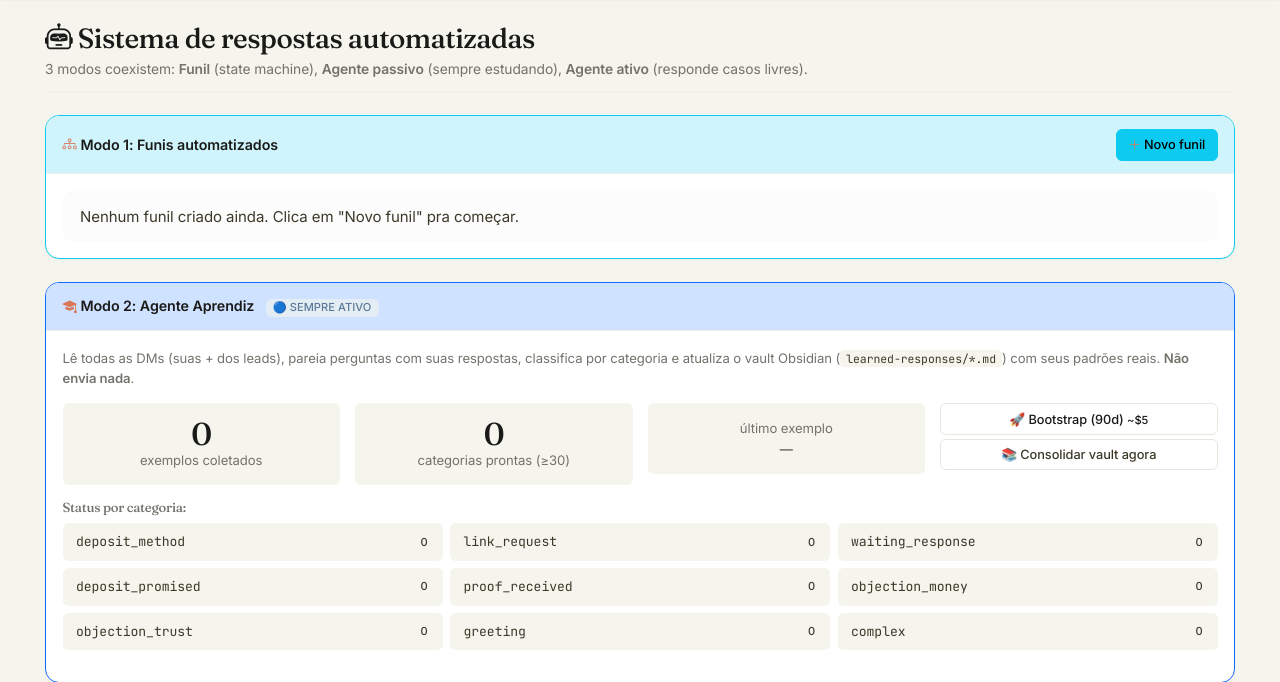
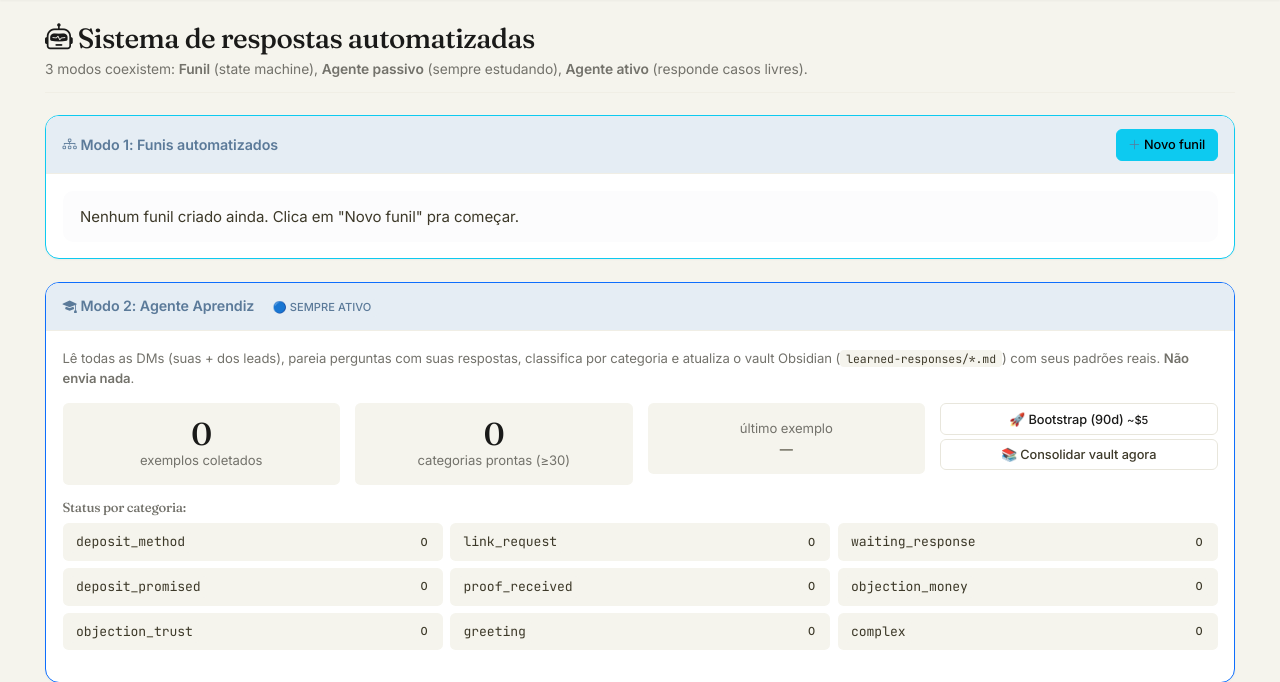
Before and after one commit to braozinn/liga-remarketing-bot, a FastAPI app: page /automation in a window 1280 px wide. Shown: the part 94-776 px from the top of the page. Run offline with FastAPI, Linux system fonts and the light colour scheme; data that the repository does not hold is empty.

Commit message:
fix: bg-*-subtle ilegíveis no dark mode
User reportou: cabeçalho 'Modo 1: Funis automatizados' (bg-info-subtle)
no dark mode estava com texto pouco legível — fundo cyan claro do
Bootstrap default + texto cinza dava contraste péssimo.

Mesma coisa rolava em outros lugares com bg-warning-subtle, bg-success-subtle,
bg-primary-subtle (modais, cards de Verificações, etc).

Causa: nunca sobrescrevemos os bg-*-subtle do Bootstrap. Eles vêm com
cores claras que NÃO se adaptam ao theme dark.

Fix: substitui pelos tokens do nosso design system:
- bg-info-subtle    → var(--info-bg) + var(--info)
- bg-success-subtle → var(--success-bg) + var(--success)
- bg-warning-subtle → var(--warning-bg) + var(--warning)
- bg-danger-subtle  → var(--danger-bg) + var(--danger)
- bg-primary-subtle → var(--info-bg) + var(--info)
- bg-secondary-subtle → var(--surface-2) + var(--text-soft)

Esses tokens têm valores diferentes pra light e dark — definidos no :root
e [data-theme='dark']. Resultado: contraste correto em ambos os temas.

Bonus: regra específica pra .card-header.bg-*-subtle e seus filhos
garante que ícones, code, strong dentro do header herdem a cor do tema.
Badges e buttons dentro mantêm cor própria (revert).

```diff
--- a/web/static/style.css
+++ b/web/static/style.css
@@ -1282,6 +1282,32 @@ body .card:not(.text-bg-primary):not(.text-bg-success):not(.text-bg-warning):not
 }
 .modal-header.bg-success-subtle { background: var(--success-bg) !important; color: var(--success); }
 
+/* --- bg-*-subtle do Bootstrap → cores do nosso design system ----------- */
+/* Cobre card-header, alert, modal-header, qualquer container com essas classes */
+.bg-info-subtle    { background-color: var(--info-bg)    !important; color: var(--info)    !important; }
+.bg-success-subtle { background-color: var(--success-bg) !important; color: var(--success) !important; }
+.bg-warning-subtle { background-color: var(--warning-bg) !important; color: var(--warning) !important; }
+.bg-danger-subtle  { background-color: var(--danger-bg)  !important; color: var(--danger)  !important; }
+.bg-primary-subtle { background-color: var(--info-bg)    !important; color: var(--info)    !important; }
+.bg-secondary-subtle { background-color: var(--surface-2) !important; color: var(--text-soft) !important; }
+
+/* Garante que o card-header com bg-subtle mantenha contraste nos elementos internos */
+.card-header.bg-info-subtle, .card-header.bg-info-subtle * { color: var(--info) !important; }
+.card-header.bg-success-subtle, .card-header.bg-success-subtle * { color: var(--success) !important; }
+.card-header.bg-warning-subtle, .card-header.bg-warning-subtle * { color: var(--warning) !important; }
+.card-header.bg-danger-subtle, .card-header.bg-danger-subtle * { color: var(--danger) !important; }
+.card-header.bg-primary-subtle, .card-header.bg-primary-subtle * { color: var(--info) !important; }
+.card-header.bg-secondary-subtle, .card-header.bg-secondary-subtle * { color: var(--text) !important; }
+/* Exceto badges e botões dentro do header — esses mantêm cor própria */
+.card-header.bg-info-subtle .badge, .card-header.bg-info-subtle .btn,
+.card-header.bg-success-subtle .badge, .card-header.bg-success-subtle .btn,
+.card-header.bg-warning-subtle .badge, .card-header.bg-warning-subtle .btn,
+.card-header.bg-danger-subtle .badge, .card-header.bg-danger-subtle .btn,
+.card-header.bg-primary-subtle .badge, .card-header.bg-primary-subtle .btn,
+.card-header.bg-secondary-subtle .badge, .card-header.bg-secondary-subtle .btn {
+    color: revert !important;
+}
+
 /* --- Alerts: leve glow no info/success/warning ------------------------- */
 .alert {
     border-radius: var(--r);
--- a/web/templates/base.html
+++ b/web/templates/base.html
@@ -12,7 +12,7 @@
 
     <link href="https://cdn.jsdelivr.net/npm/bootstrap@5.3.2/dist/css/bootstrap.min.css" rel="stylesheet">
     <link href="https://cdn.jsdelivr.net/npm/bootstrap-icons@1.11.1/font/bootstrap-icons.css" rel="stylesheet">
-    <link href="/static/style.css?v=claude-redesign-17-navbar-fix" rel="stylesheet">
+    <link href="/static/style.css?v=claude-redesign-18-subtle-bg" rel="stylesheet">
 
     <meta name="theme-color" content="#F5F4ED">
 
```
